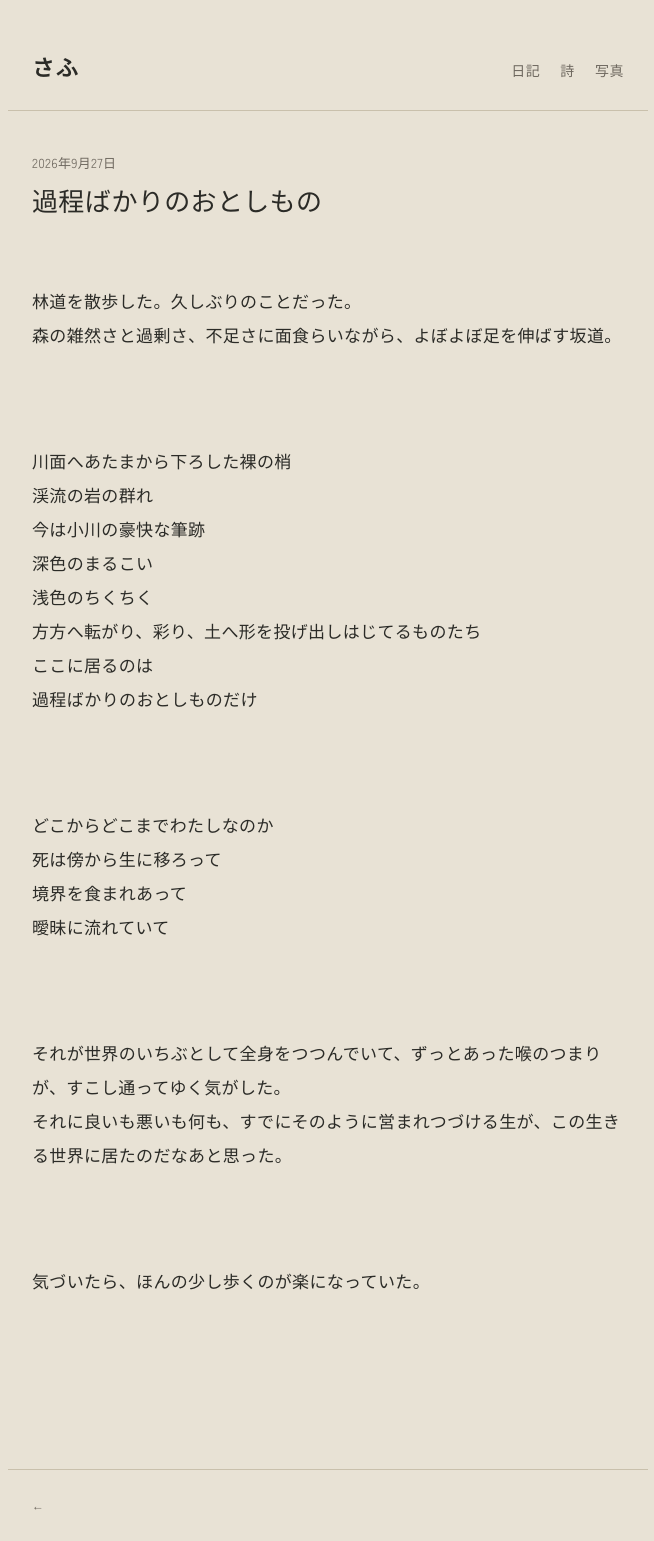
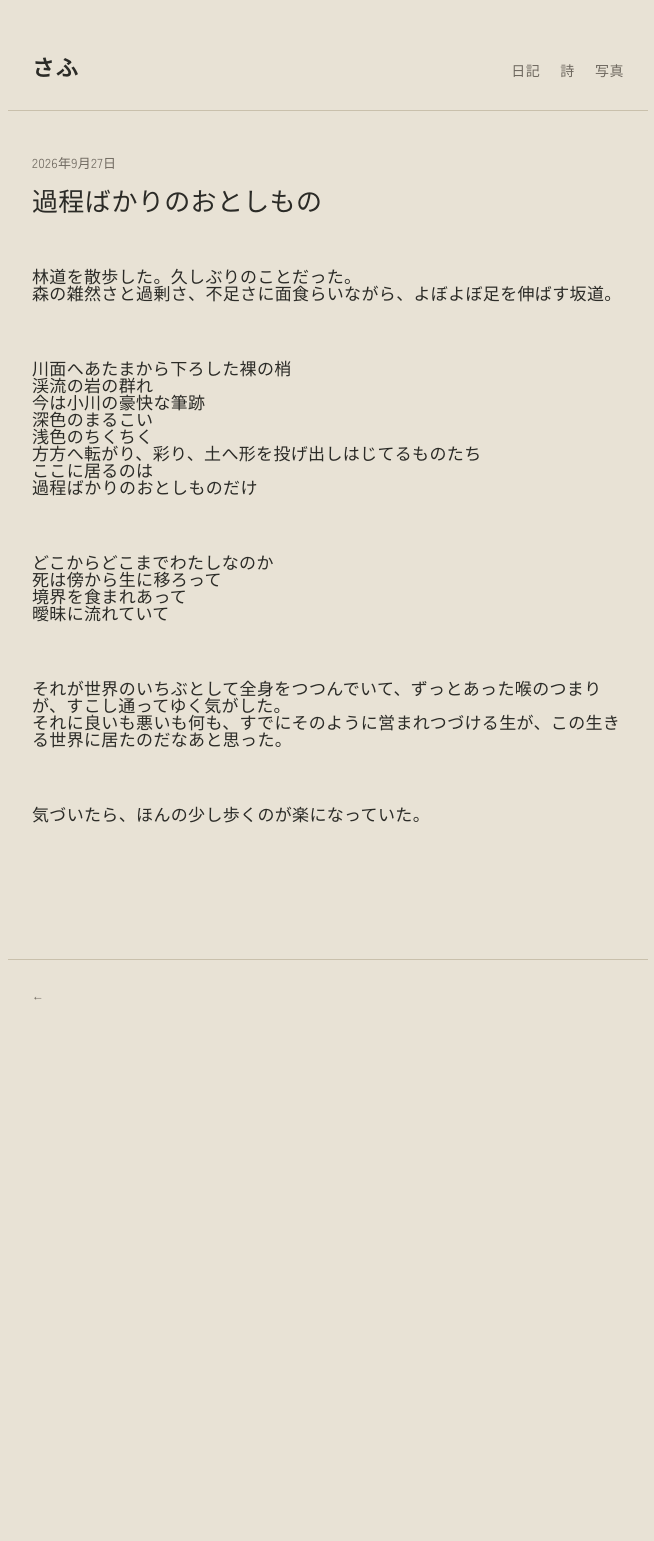
Before and after one commit to safusaf/safusaf.github.io, a Jekyll site: the page built from _posts/2026-09-27-post.md, in a window 1280 px wide. Shown: the whole page, without its empty margins (312-966 px from the left). Built offline with Jekyll 4.4.1, drawn with Linux system fonts in a browser that asks for light colours; some web fonts are replaced; after the commit the page ends 1031 px from its top, so only the background shows below that.

Commit message:
Update style.css

```diff
--- a/assets/css/style.css
+++ b/assets/css/style.css
@@ -29,9 +29,9 @@ main { max-width: 640px; margin: 0 auto; padding: 40px 24px 80px; }
 .entry-list-item a:hover .entry-list-title, .entry-list-item a:focus-visible .entry-list-title { color: var(--indigo); }
 .entry-date { font-family: var(--sans); font-size: 13px; color: var(--ink-soft); margin: 0 0 8px; }
 .entry-title { font-family: var(--title);  font-size: 26px; font-weight: 700; line-height: 1.5; margin: 0 0 28px; }
-.entry-body { font-size: 17px; line-height: 2; }
+.entry-body { font-size: 17px; line-height: 1; }
 .entry-body p { margin: 0 0 1.4em; }
-.entry-body { font-size: 17px; line-height: 2; white-space: pre-line; }
+.entry-body { font-size: 17px; line-height: 1; white-space: pre-line; }
 .entry-poem .entry-title { margin-bottom: 40px; }
 .poem-body { white-space: pre-line; font-size: 18px; line-height: 2.3; }
 .entry-poem .entry-date { margin-top: 40px; }
```
